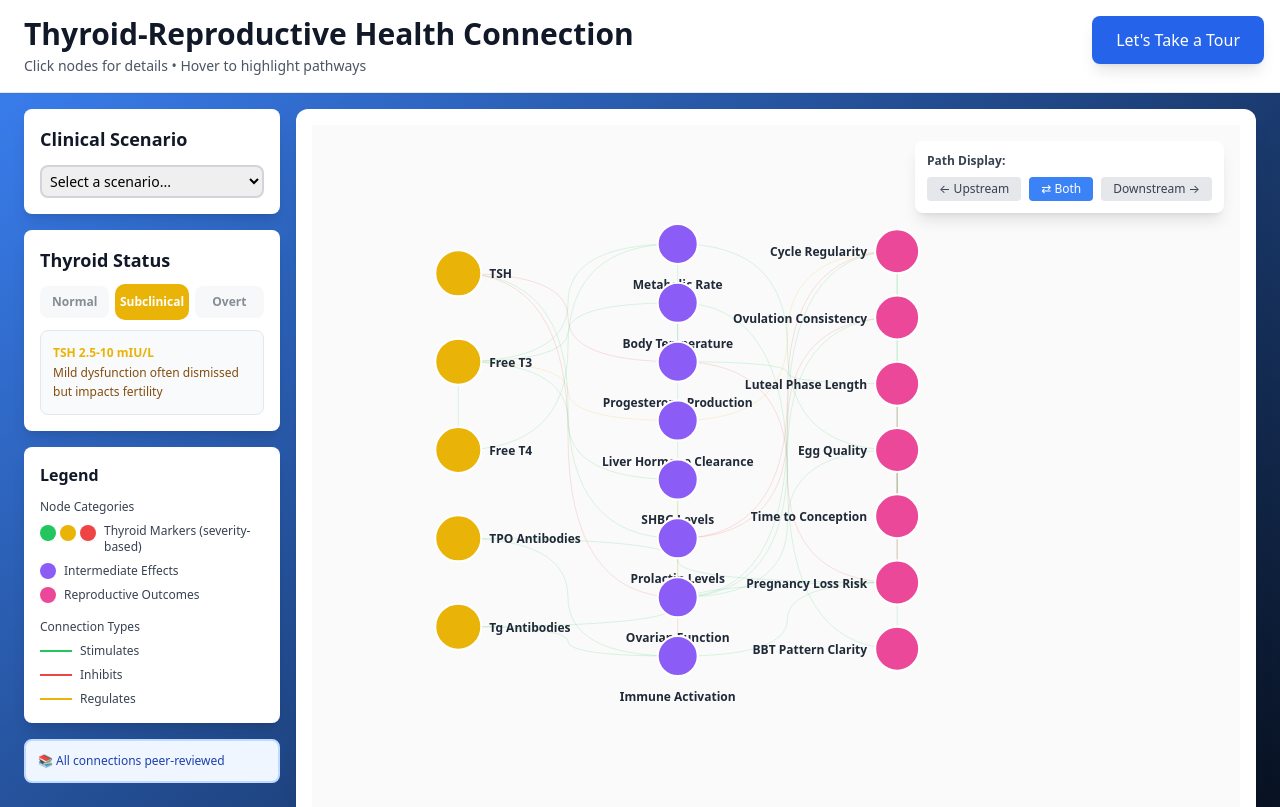
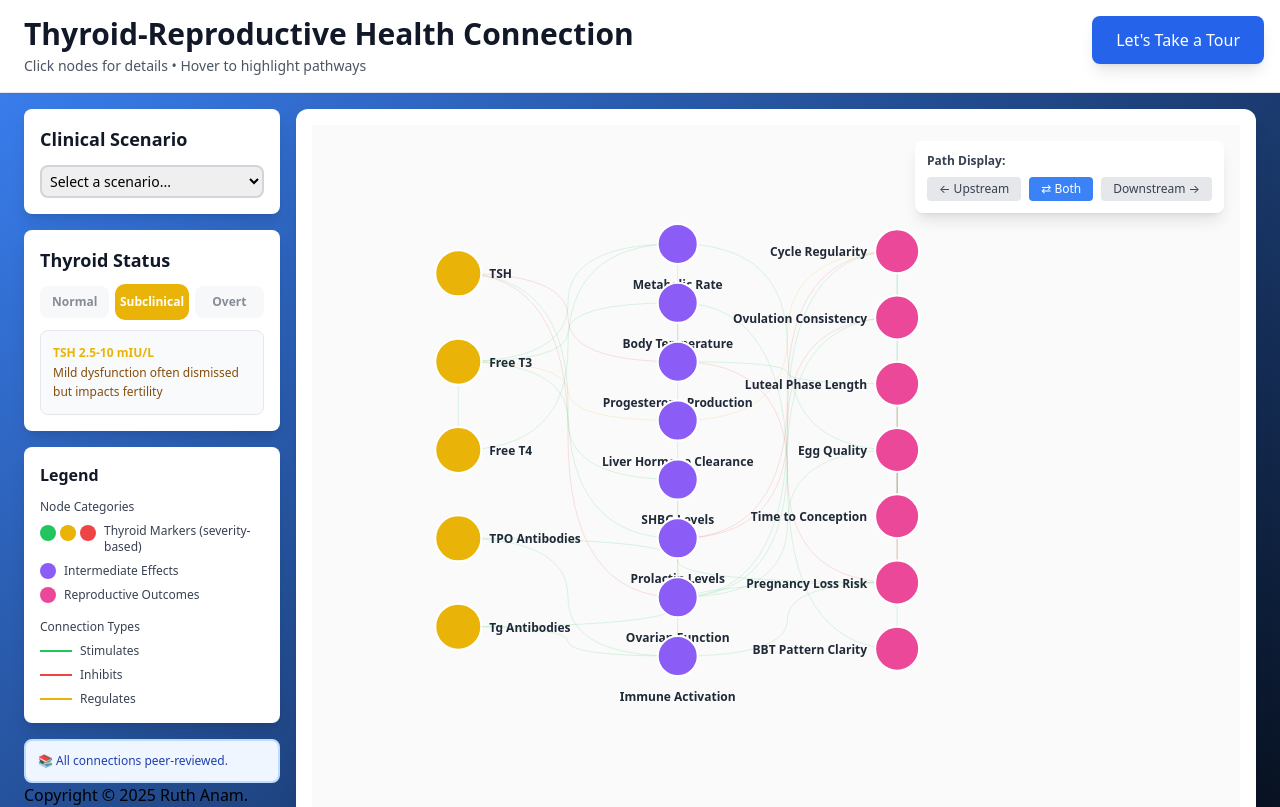
Before and after one commit to nusanam/thyroid-explorer, a React (Vite) app: page / in a window 1280 px wide. Shown: the top 807 px of the page. Built offline with nearby package versions, Linux system fonts and the light colour scheme.

Commit message:
add copyright info

```diff
--- a/src/app/components/ThyroidExplorer.tsx
+++ b/src/app/components/ThyroidExplorer.tsx
@@ -116,7 +116,6 @@ export const ThyroidExplorer: React.FC = () => {
                 </div>
               )}
             </div>
-
             {/* Compact Severity Slider */}
             <div className='bg-white rounded-lg shadow-lg p-4'>
               <SeveritySlider
@@ -124,19 +123,18 @@ export const ThyroidExplorer: React.FC = () => {
                 onChange={handleSeverityChange}
               />
             </div>
-
             {/* Compact Legend */}
             <div className='bg-white rounded-lg shadow-lg p-4'>
               <CategoryLegend />
             </div>
-
             {/* Research Note */}
             <div className='bg-blue-50 border-2 border-blue-200 rounded-lg p-3'>
               <p className='text-xs text-blue-800'>
                 <span className='font-semibold'>📚</span> All connections
-                peer-reviewed
+                peer-reviewed.
               </p>
             </div>
+            Copyright © 2025 Ruth Anam.
           </div>
 
           {/* Main Visualization Area */}
```
